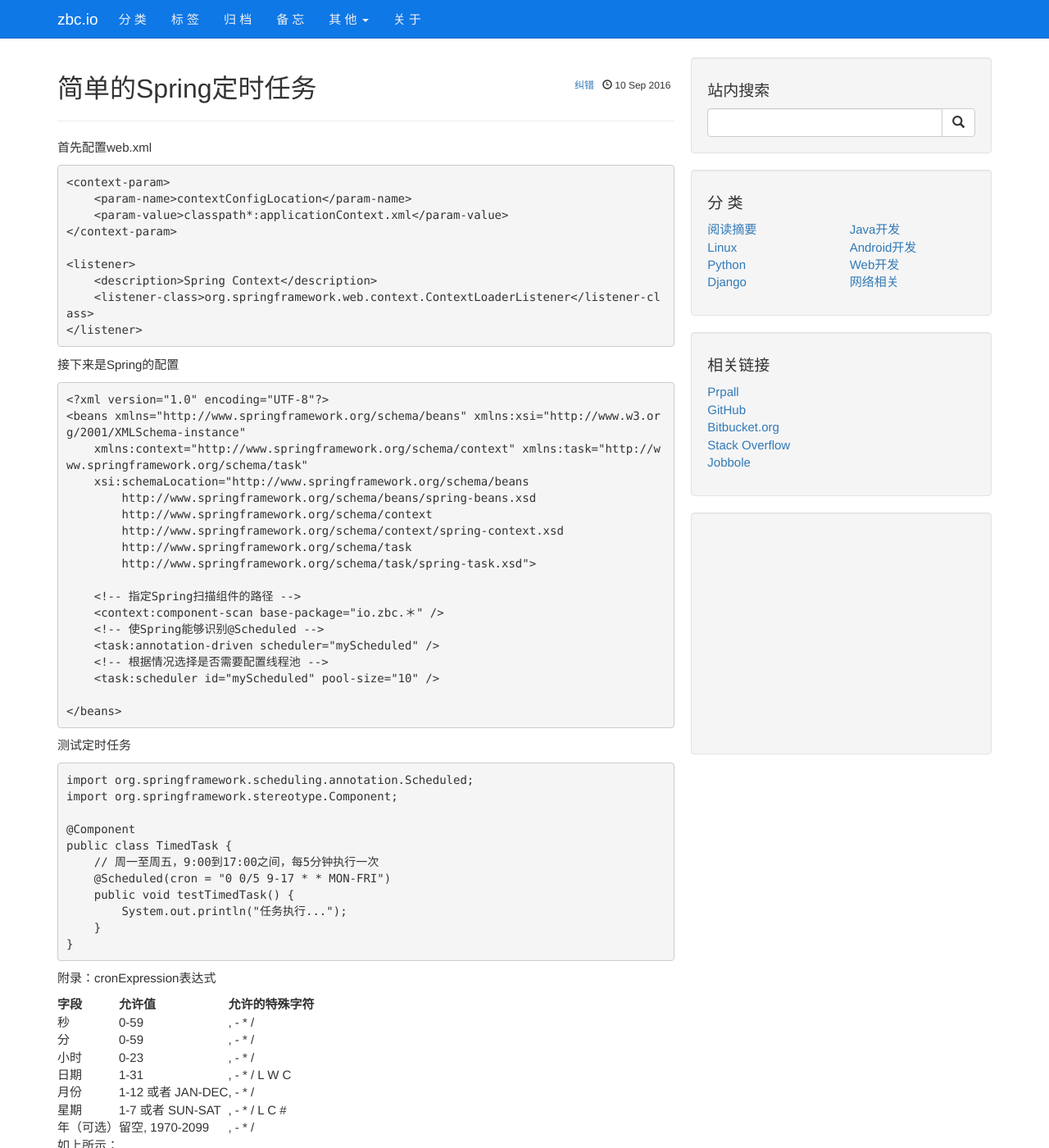
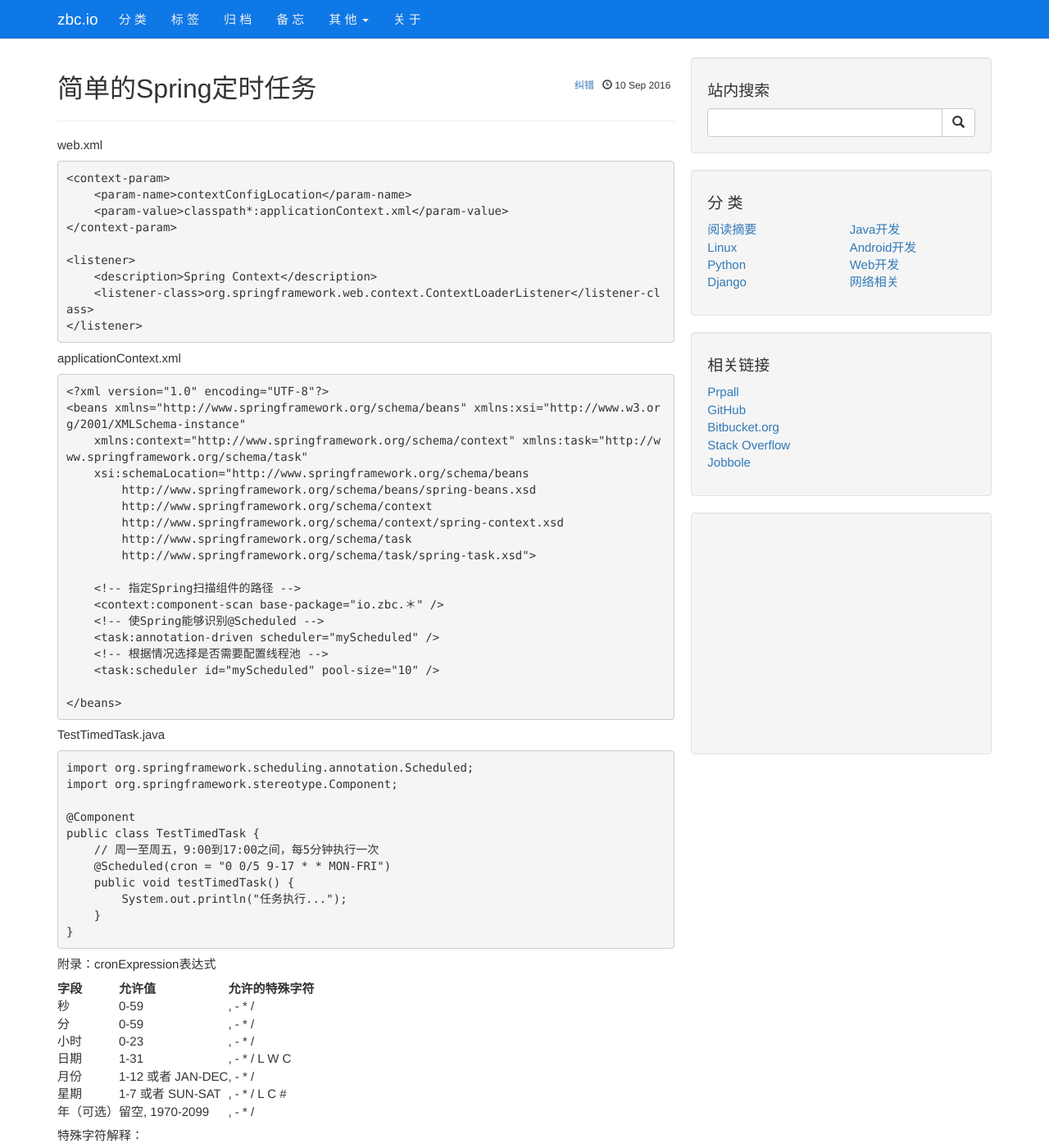
Before and after one commit to zbc0512/zbc0512.github.io, a Jekyll site: the page built from _posts/2016-09-10-spring-timed-task.md, in a window 1280 px wide and 1400 px high. Shown: the whole window at 82% size. Built offline with Jekyll 4.4.1, drawn with Linux system fonts in a browser that asks for light colours; nearby versions of some CDN libraries; library files that are not in the unit come from our copies; comment, search, counter and statistics services are not loaded.

Commit message:
Update 2016-09-10-spring-timed-task.md

```diff
--- a/_posts/2016-09-10-spring-timed-task.md
+++ b/_posts/2016-09-10-spring-timed-task.md
@@ -5,7 +5,7 @@ title: "简单的Spring定时任务"
 tags: "Spring"
 ---
 
-首先配置web.xml
+##### web.xml
 
     <context-param>
         <param-name>contextConfigLocation</param-name>
@@ -17,7 +17,7 @@ tags: "Spring"
         <listener-class>org.springframework.web.context.ContextLoaderListener</listener-class>
     </listener>
 
-接下来是Spring的配置
+##### applicationContext.xml
 
     <?xml version="1.0" encoding="UTF-8"?>
     <beans xmlns="http://www.springframework.org/schema/beans" xmlns:xsi="http://www.w3.org/2001/XMLSchema-instance"
@@ -38,13 +38,13 @@ tags: "Spring"
 
     </beans>
 
-测试定时任务
+##### TestTimedTask.java
 
     import org.springframework.scheduling.annotation.Scheduled;
     import org.springframework.stereotype.Component;
 
     @Component
-    public class TimedTask {
+    public class TestTimedTask {
         // 周一至周五，9:00到17:00之间，每5分钟执行一次
         @Scheduled(cron = "0 0/5 9-17 * * MON-FRI")
         public void testTimedTask() {
@@ -52,7 +52,7 @@ tags: "Spring"
         }
     }
 
-附录：cronExpression表达式
+##### 附录：cronExpression表达式
 
 | 字段 | 允许值 | 允许的特殊字符 |
 | --- | --- | --- |
@@ -64,7 +64,7 @@ tags: "Spring"
 | 星期 | 1-7 或者 SUN-SAT | , - * / L C # |
 | 年（可选） | 留空, 1970-2099 | , - * / |
 
-如上所示：
+##### 特殊字符解释：
 
 “,”字符被用来指定另外的值。如：“MON,WED,FRI”在星期域里表示”星期一、星期三、星期五”。
 
```
